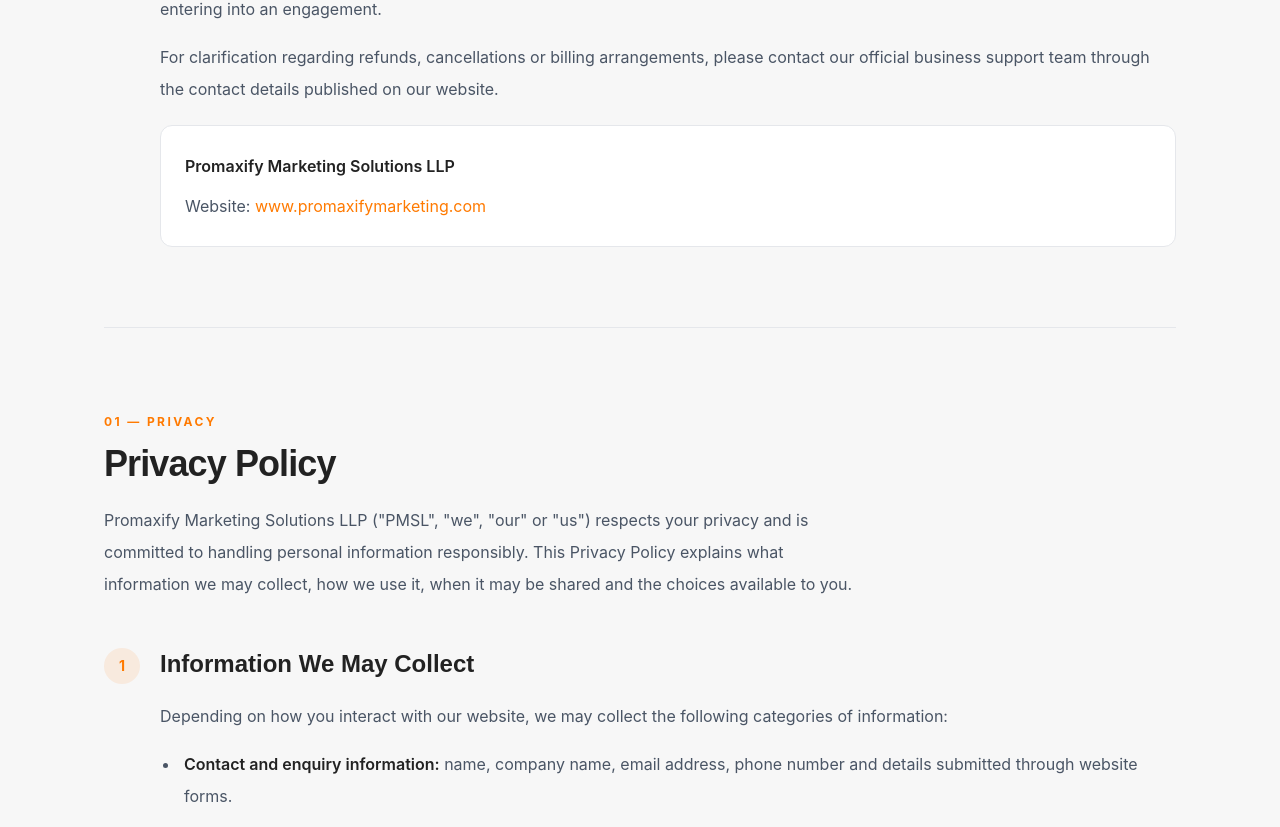
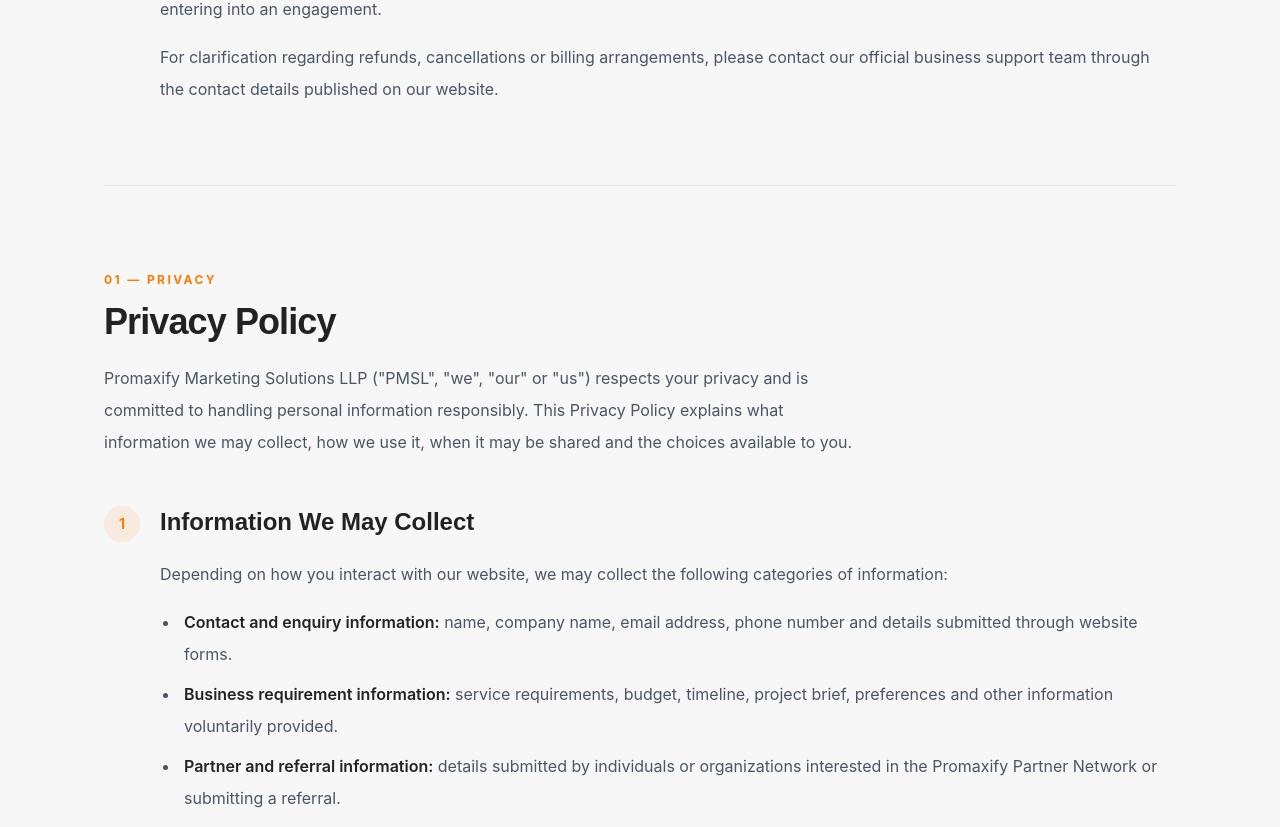
Before and after one commit to bisht845/promaxify-website, a React (Vite) app: page /legal in a window 1280 px wide. Shown: the part 9977-10804 px from the top of the page. Built offline with nearby package versions, Linux system fonts and the light colour scheme.

Commit message:
hide web link

```diff
--- a/src/pages/Legal.jsx
+++ b/src/pages/Legal.jsx
@@ -939,7 +939,7 @@
                     published on our website.
                   </p>
 
-                  <div className="mt-5 rounded-xl border border-gray-200 bg-white p-6">
+                  {/* <div className="mt-5 rounded-xl border border-gray-200 bg-white p-6">
                     <p className="font-semibold text-[#222]">
                       Promaxify Marketing Solutions LLP
                     </p>
@@ -955,7 +955,7 @@
                         www.promaxifymarketing.com
                       </a>
                     </p>
-                  </div>
+                  </div> */}
                 </LegalSection>
 
               </div>
```
